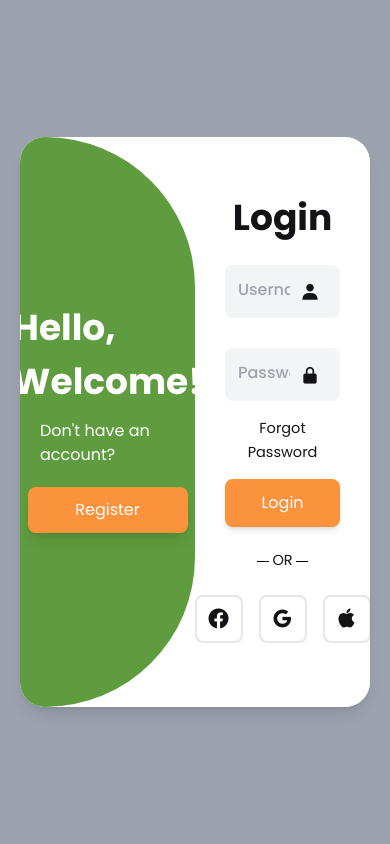
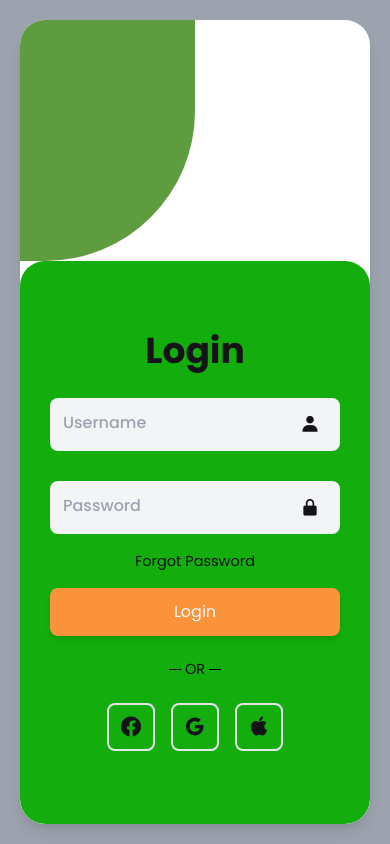
Before and after one commit to ichigokekiii/quickys-pizza, a website: page main/login.html in a window 390 px wide. Drawn offline with nearby package versions, Linux system fonts and the light colour scheme.

Commit message:
kunwari nalang responsive

```diff
--- a/main/login.html
+++ b/main/login.html
@@ -16,9 +16,13 @@
 </head>
 <body class="font-[Poppins] bg-gray-400 bg-center flex justify-center items-center min-h-[100vh]">
 
+    <!--header-->
+    <!--pa add naalng ako-->
+
+
     <div id="container" class="container bg-white shadow-lg relative rounded-[25px] m-[20px] w-[850px] h-[570px] overflow-hidden">
         <!--form-box login-->
-        <div id="form-box-log" class="bg-white rounded-[25px] absolute z-1 flex items-center text-center text-[#131318] right-0 w-[50%] p-[30px] h-[100%]">
+        <div id="form-box-log" class="bg-white rounded-[25px] absolute flex items-center text-center text-[#131318] right-0 w-[50%] p-[30px] h-[100%]">
             <form action="" class="w-[100%]">
                 <!--Login-->
                 <h1 class="font-bold text-[36px] -my-[10px] mx-0">
@@ -55,7 +59,7 @@
         </div>
 
         <!--form-box register-->
-        <div id="form-box-reg" class="invisible bg-white rounded-[25px] absolute z-2 flex items-center text-center text-[#131318] right-0 w-[50%] p-[30px] h-[100%]">
+        <div id="form-box-reg" class="invisible bg-white rounded-[25px] absolute flex items-center text-center text-[#131318] right-0 w-[50%] p-[30px] h-[100%]">
             <form action="" class="w-[100%]">
                 <!--Register-->
                 <h1 class="font-bold text-[36px] -my-[10px] mx-0">
@@ -92,16 +96,16 @@
         </div>
 
         <!--Toggle Box-->
-        <div id="toggle-box" class="absolute w-[100%] h-[100%] before:ease-in-out before:duration-[1.4s] before:rounded-[150px] before:z-2 before:left-[-250%] before:content-[''] before:absolute before:w-[300%] before:h-[100%] before:bg-[#5F9C3F]">
+        <div id="toggle-box" class="absolute w-full h-full before:ease-in-out before:duration-[1.4s] before:rounded-[150px] before:left-[-250%] before:content-[''] before:absolute before:w-[300%] before:h-[100%] before:bg-[#5F9C3F]">
             <!--Toggle Left panel-->
-            <div id="toggle-left-panel" class="absolute flex z-1 flex-col justify-center items-center w-[50%] h-[100%] left-0 text-white ease-in-out duration-[0.6s] delay-[0.7s]">
+            <div id="toggle-left-panel" class="absolute flex flex-col justify-center items-center w-[50%] h-[100%] left-0 text-white ease-in-out duration-[0.6s] delay-[0.7s]">
                 <h1 class="font-bold text-[36px] -my-[10px] mx-0">Hello, Welcome!</h1>
                 <p class="m-[20px]">Don't have an account?</p>
                 <!--Register buttn 2-->
                 <button id="toggle-register-btn" class="bg-orange-400 shadow-lg cursor-pointer text-base text-[16px] text-[white] rounded-[8px] w-[160px] h-[46px]">Register</button>
             </div>
             <!--Toggle Right panel-->
-            <div id="toggle-right-panel" class="absolute flex z-1 flex-col -right-[50%] justify-center items-center w-[50%] h-[100%] text-white ease-in-out duration-[0.6s] delay-[0.3s]">
+            <div id="toggle-right-panel" class="absolute flex flex-col -right-[50%] justify-center items-center w-[50%] h-[100%] text-white ease-in-out duration-[0.6s] delay-[0.3s]">
                 <h1 class="font-bold text-[36px] -my-[10px] mx-0">Welcome Back!</h1>
                 <p class="m-[20px]">Already have an account?</p>
                 <!--Login buttn 2-->
```
Also changed, not shown: main/style.css.
